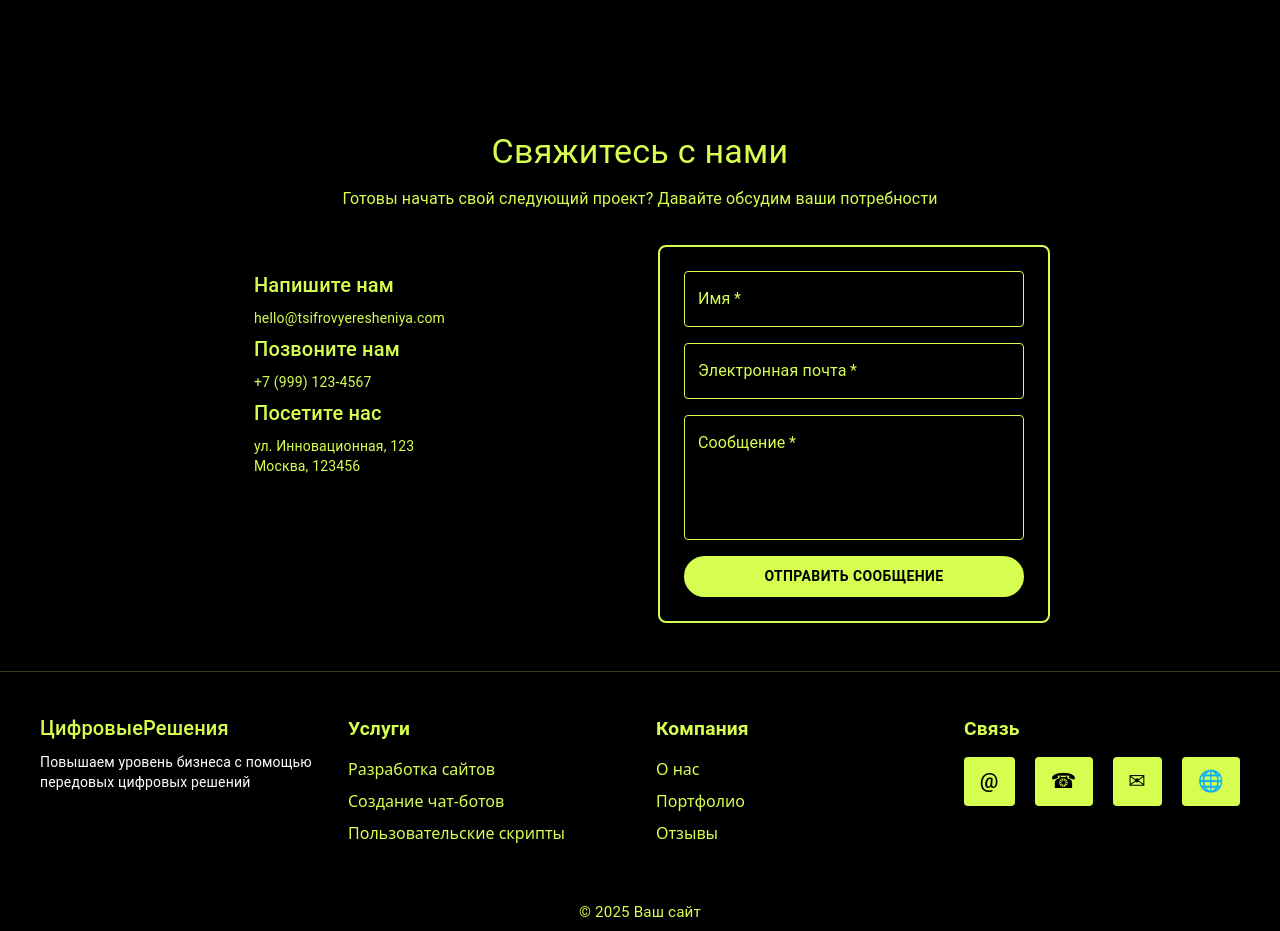
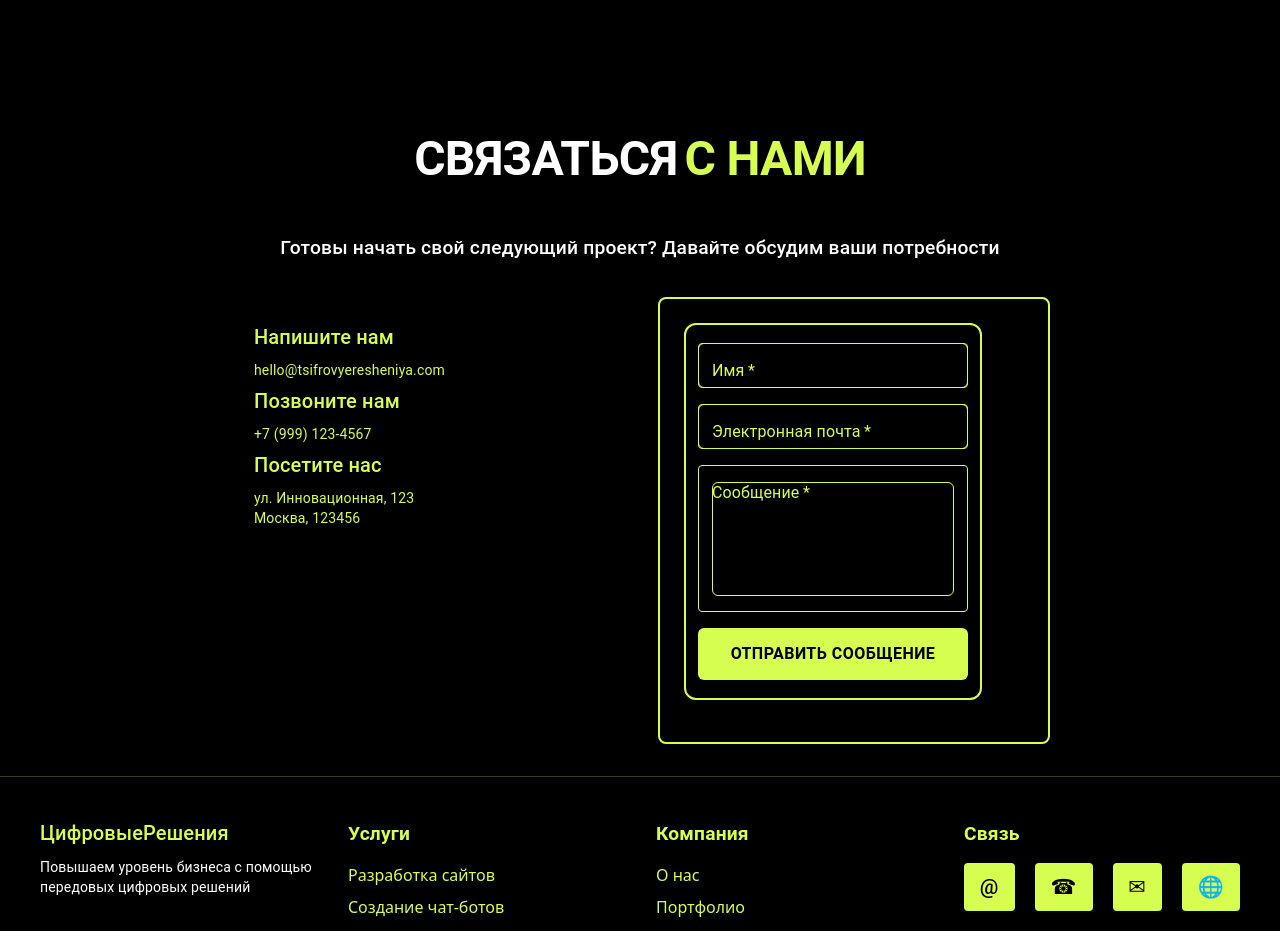
Before and after one commit to FlamingoKi/JGETit-site, a React (Vite) app: page / in a window 1280 px wide. Shown: the part 3661-4592 px from the top of the page. Built offline with nearby package versions, Linux system fonts and the light colour scheme.

Commit message:
Ласт секция

```diff
--- a/src/components/sections/Contacts.css
+++ b/src/components/sections/Contacts.css
@@ -41,8 +41,9 @@
   text-align: center;
   font-size: 1.2rem;
   font-weight: 500;
+  margin-top: 44px;
   margin-bottom: 32px;
-  color: #D6FE51;
+  color: #fff !important;
 }
 #contacts .contacts-row {
   display: flex;
@@ -60,7 +61,7 @@
   padding: 18px 12px;
   box-shadow: 0 2px 8px #0001;
   margin-bottom: 18px;
-  color: #fff;
+  color: #fff !important;
   border: 2px solid #D6FE51;
 }
 #contacts .contacts-info-title {
--- a/src/components/sections/Contacts.jsx
+++ b/src/components/sections/Contacts.jsx
@@ -5,14 +5,27 @@ import Typography from "@mui/material/Typography";
 import Box from "@mui/material/Box";
 import Paper from "@mui/material/Paper";
 import Stack from "@mui/material/Stack";
+import "../sections/About.css"; // добавить стили about-title
+import "./Contacts.css"; // убедитесь, что стили подключены
 
 export default function Contacts() {
   return (
     <Box component="section" id="contacts" sx={{ mb: 6, width: "100%", maxWidth: 900, mx: "auto" }}>
-      <Typography variant="h4" align="center" gutterBottom>
-        Свяжитесь с нами
+      <Typography
+        variant="h1"
+        align="center"
+        gutterBottom
+        className="about-title"
+      >
+        <span className="about-title-white">Связаться</span>
+        <span className="about-title-green">с нами</span>
       </Typography>
-      <Typography variant="subtitle1" align="center" gutterBottom>
+      <Typography
+        variant="subtitle1"
+        align="center"
+        className="contacts-subtitle"
+        gutterBottom
+      >
         Готовы начать свой следующий проект? Давайте обсудим ваши потребности
       </Typography>
       <Stack direction={{ xs: "column", md: "row" }} spacing={5} justifyContent="center" alignItems="flex-start" sx={{ mt: 4 }}>
```
